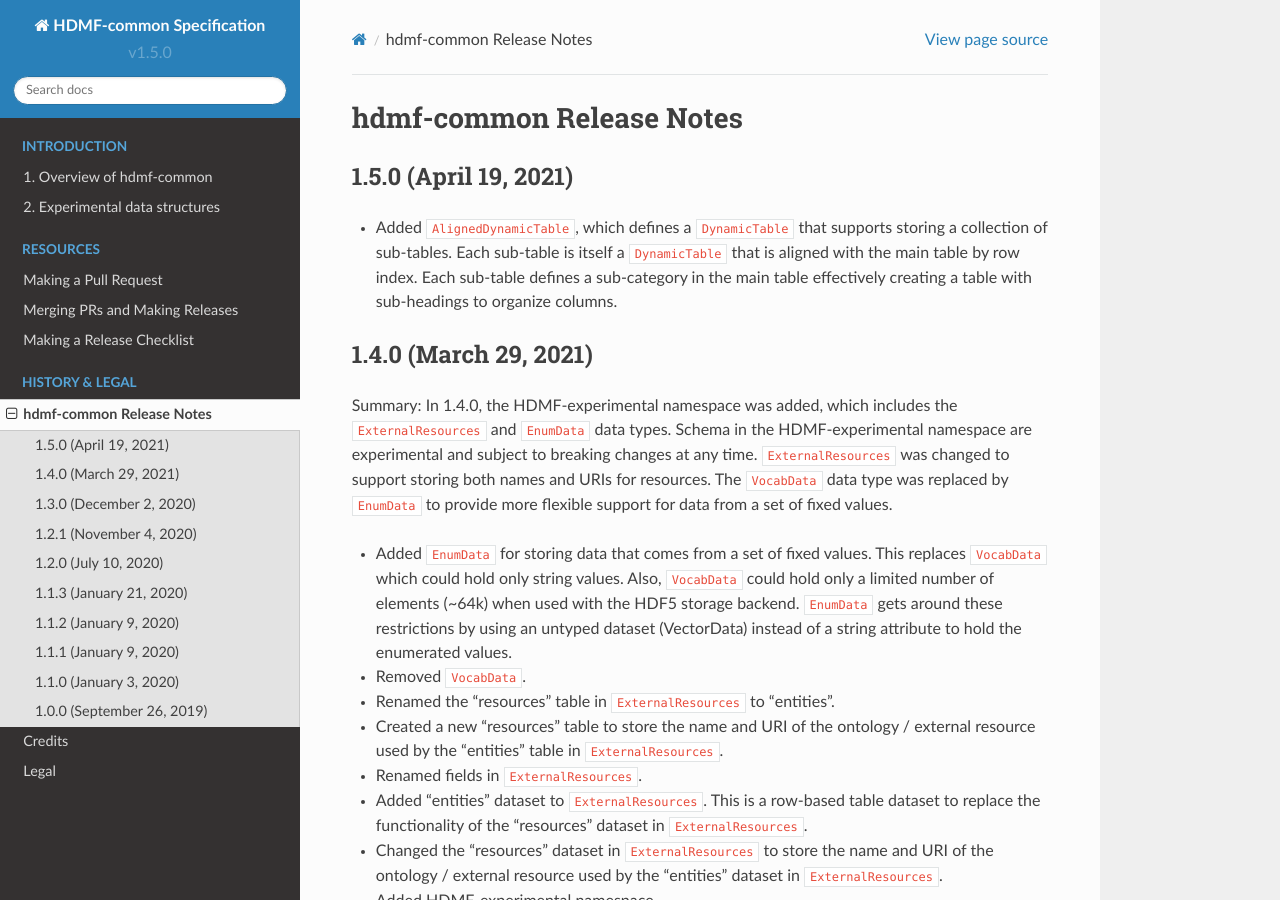
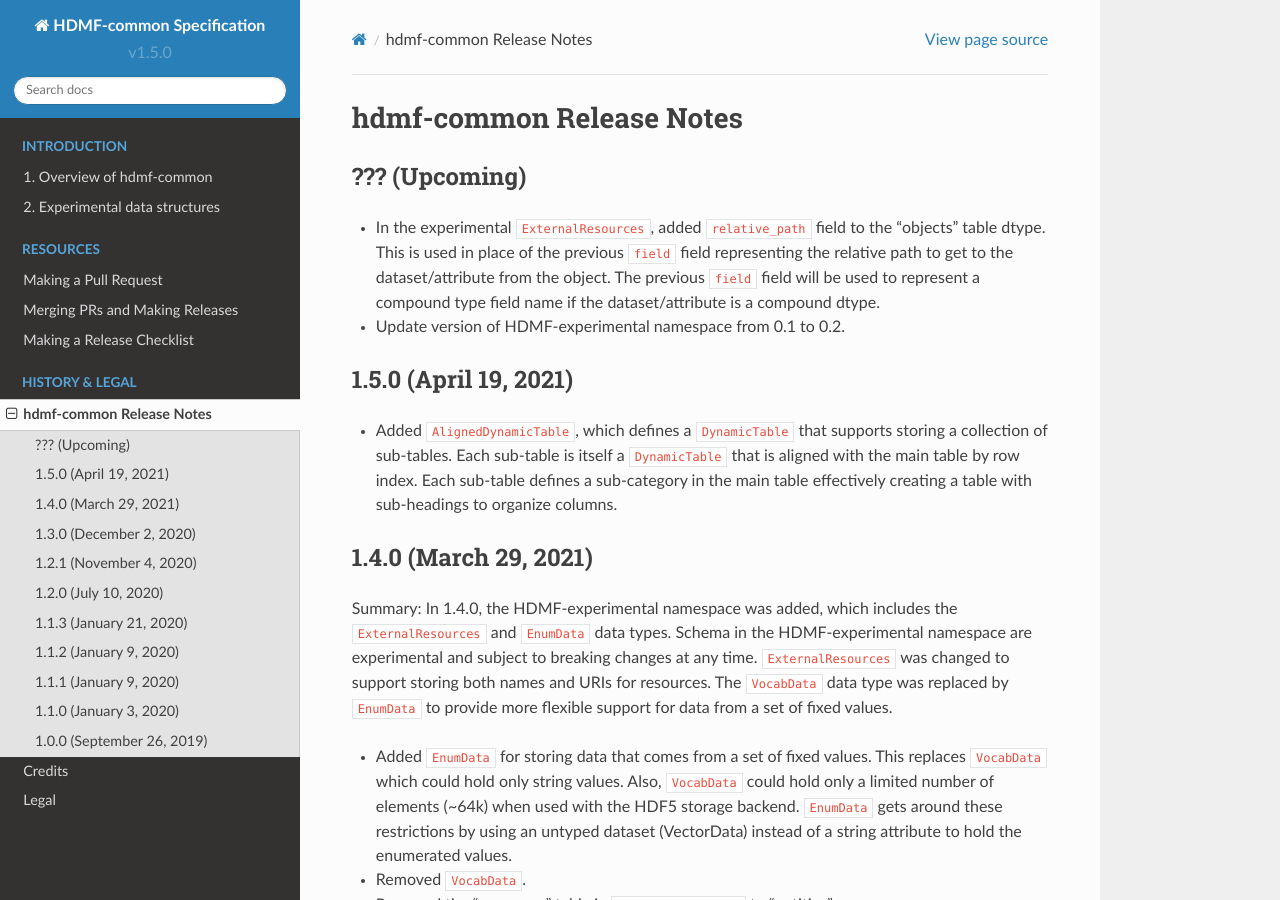
Before and after one commit to hdmf-dev/hdmf-common-schema, a Sphinx documentation site: the page built from docs/source/format_release_notes.rst, in a window 1280 px wide and 900 px high. Built offline with Sphinx 7.4.7 and the Read the Docs theme 2.0.0, drawn with Linux system fonts in a browser that asks for light colours.

Commit message:
Update experimental namespace version and release notes (#62)
* Update experimental namespace version

* Update format_release_notes.rst

* Update format_release_notes.rst

```diff
--- a/docs/source/format_release_notes.rst
+++ b/docs/source/format_release_notes.rst
@@ -1,5 +1,13 @@
 hdmf-common Release Notes
 =========================
+
+??? (Upcoming)
+--------------
+- In the experimental ``ExternalResources``, added ``relative_path`` field to the "objects" table dtype. This is used in
+  place of the previous ``field`` field representing the relative path to get to the dataset/attribute from the object.
+  The previous ``field`` field will be used to represent a compound type field name if the dataset/attribute is a
+  compound dtype.
+- Update version of HDMF-experimental namespace from 0.1 to 0.2.
 
 1.5.0 (April 19, 2021)
 -------------------------
```
Also changed, not shown: 1 other file.
